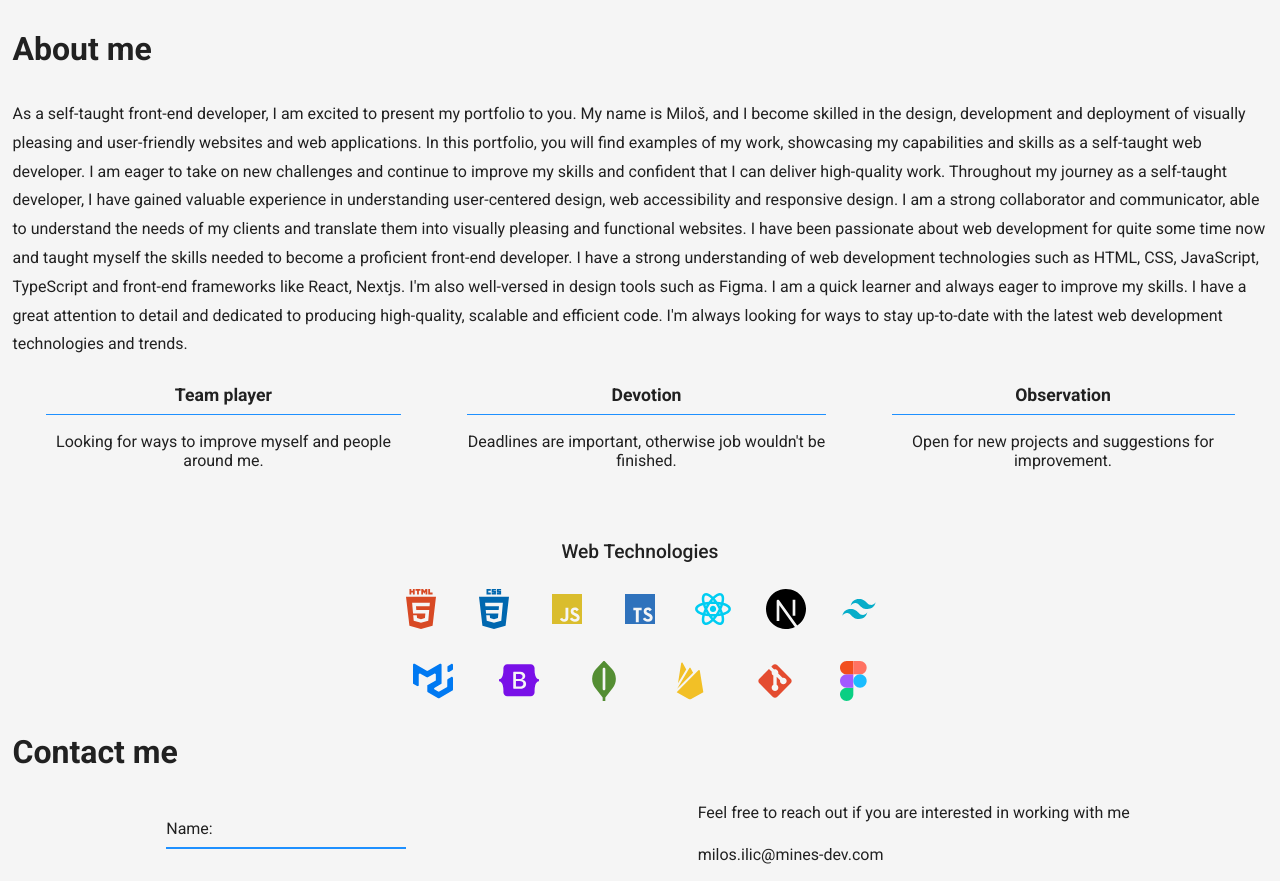
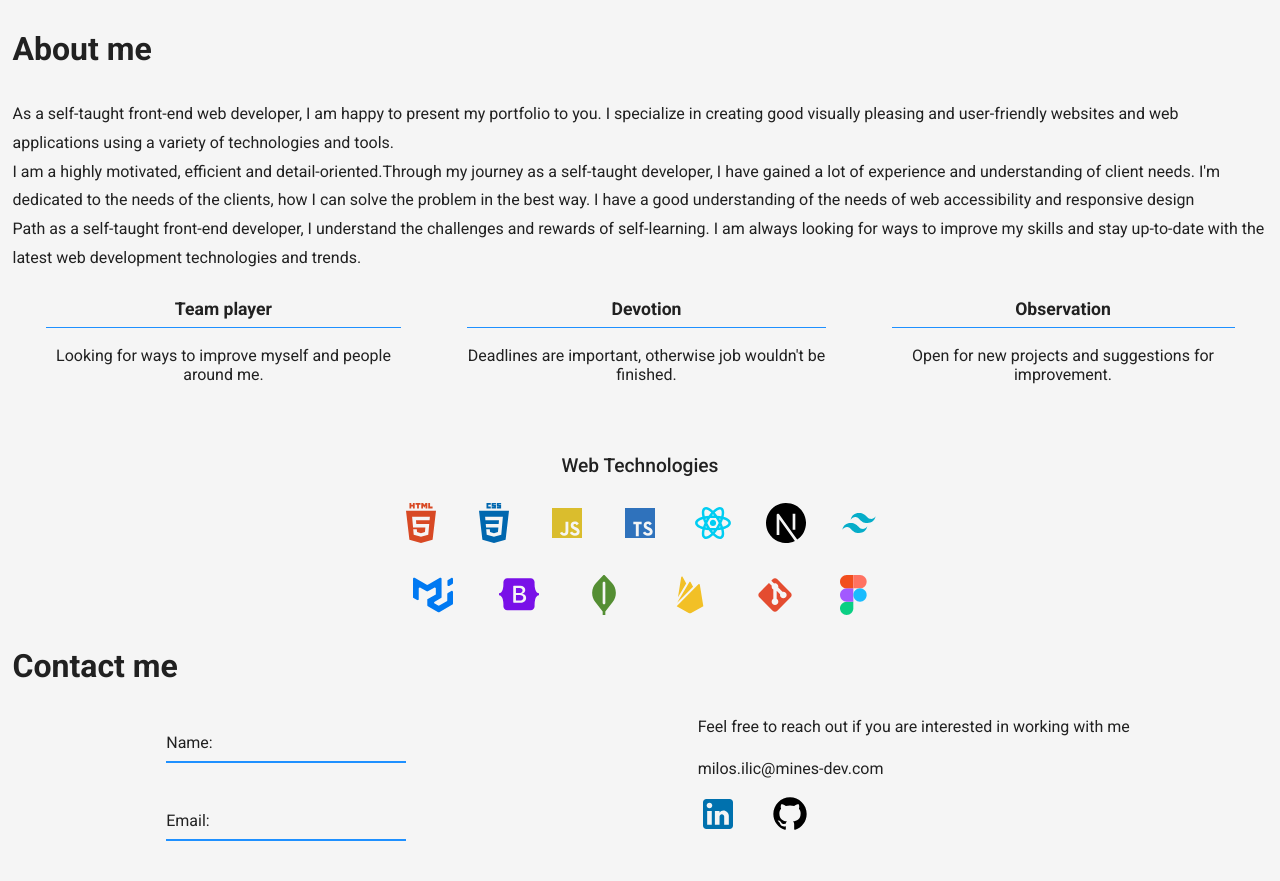
Before and after one commit to MilosIl/mines23, a React (Vite) app: page / in a window 1280 px wide. Shown: the part 1496-2377 px from the top of the page. Built offline with nearby package versions, Linux system fonts and the light colour scheme.

Commit message:
about text edit v1

```diff
--- a/src/Components/About.tsx
+++ b/src/Components/About.tsx
@@ -35,27 +35,13 @@ const About = () => {
     <section className="about-section" id="about">
       <h2>About me</h2>
       <p>
-       As a self-taught front-end developer, I am excited to present my
-        portfolio to you. My name is Miloš, and I become skilled in the design,
-        development and deployment of visually pleasing and user-friendly
-        websites and web applications.
-        In this portfolio, you will find examples of my work, showcasing my
-        capabilities and skills as a self-taught web developer. I am eager
-        to take on new challenges and continue to improve my skills and
-        confident that I can deliver high-quality work.
-        Throughout my journey as a self-taught developer, I have gained valuable
-        experience in understanding user-centered design, web accessibility and
-        responsive design. I am a strong collaborator and communicator, able to
-        understand the needs of my clients and translate them into visually
-        pleasing and functional websites. I have been passionate about web development for quite some time now and
-        taught myself the skills needed to become a proficient front-end
-        developer. I have a strong understanding of web development technologies
-        such as HTML, CSS, JavaScript, TypeScript and front-end frameworks like
-        React, Nextjs. I'm also well-versed in design tools such as Figma.
-         I am a quick learner and always eager to improve my skills. I have a
-        great attention to detail and dedicated to producing high-quality,
-        scalable and efficient code. I'm always looking for ways to stay
-        up-to-date with the latest web development technologies and trends.
+      As a self-taught front-end web developer, I am happy to present my portfolio to you. I specialize in creating good visually pleasing and user-friendly websites and web applications using a variety of technologies and tools.
+      </p>
+      <p>
+        I am a highly motivated, efficient and detail-oriented.Through my journey as a self-taught developer, I have gained a lot of experience and understanding of client needs. I'm dedicated to the needs of the clients, how I can solve the problem in the best way. I have a good understanding of the needs of web accessibility and responsive design
+      </p>
+      <p>
+      Path as a self-taught front-end developer, I understand the challenges and rewards of self-learning.  I am always looking for ways to improve my skills and stay up-to-date with the latest web development technologies and trends.
       </p>
 
       <div className="card-container">
```
